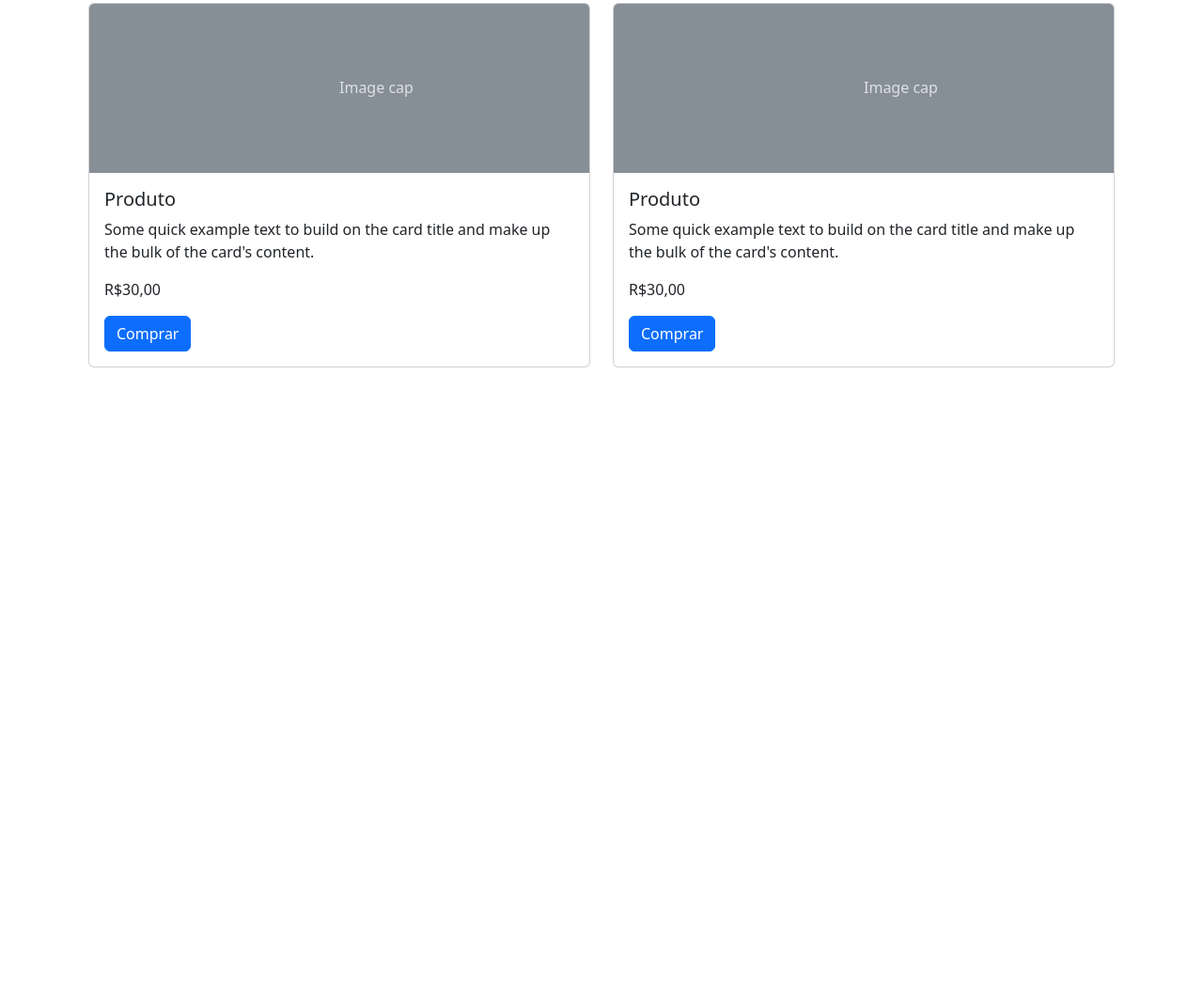
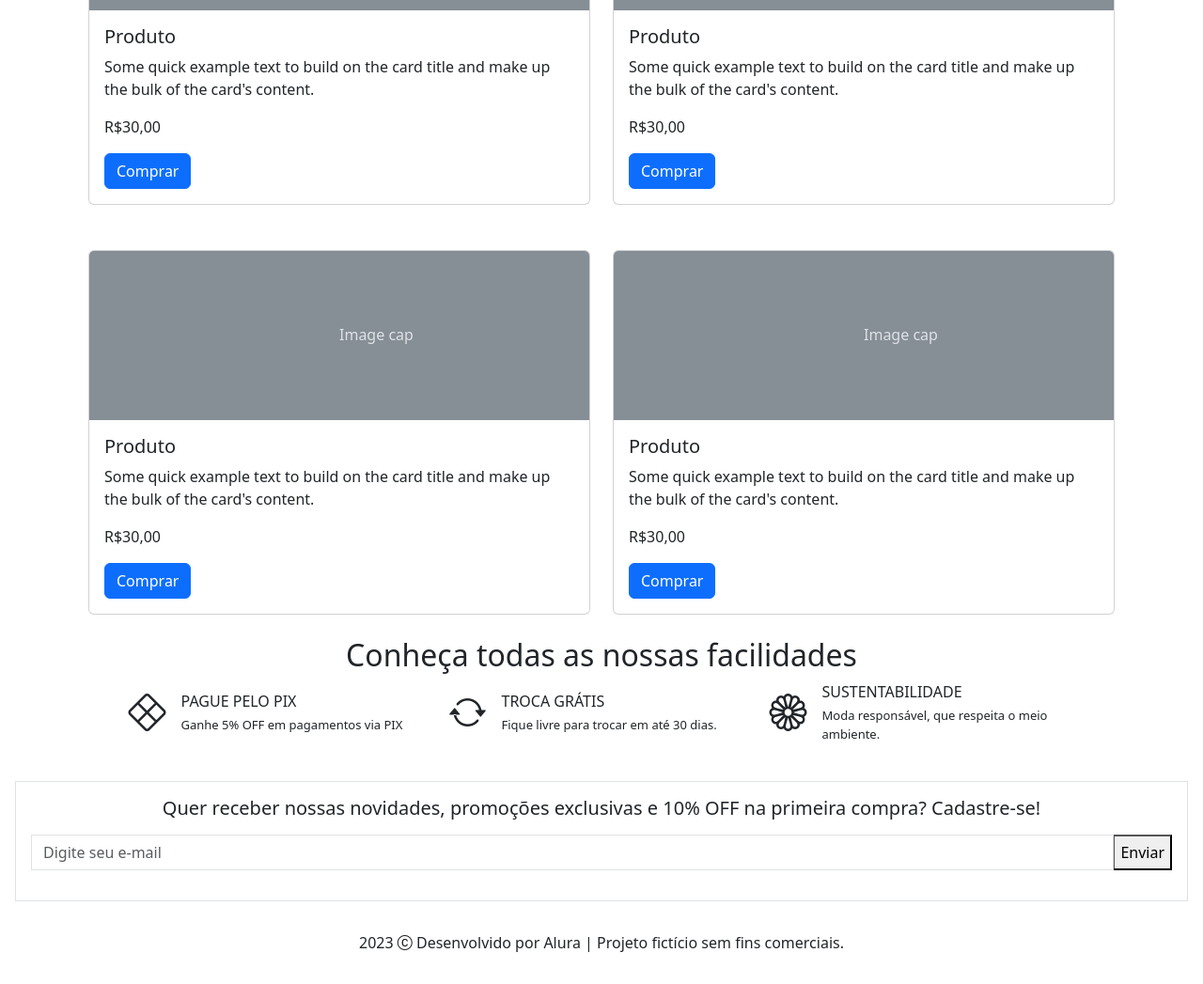
Before and after one commit to pedrooliveirape/meterora_1, a plain HTML site: page index.html in a window 1280 px wide. Shown: the part 1920-2967 px from the top of the page at 94% size. Before the commit the page ends 2335 px from the top, so only its background shows below. Drawn offline with nearby package versions, Linux system fonts and the light colour scheme.

Commit message:
WIREFRAME finalizado

```diff
--- a/index.html
+++ b/index.html
@@ -6,6 +6,8 @@
     <meta http-equiv="X-UA-Compatible" content="IE=edge">
     <meta name="viewport" content="width=device-width, initial-scale=1.0">
     <title>Meteora</title>
+    <link rel="stylesheet" href="styles.css">
+    <link rel="stylesheet" href="https://cdn.jsdelivr.net/npm/bootstrap-icons@1.10.5/font/bootstrap-icons.css">
     <link href="https://cdn.jsdelivr.net/npm/bootstrap@5.3.0/dist/css/bootstrap.min.css" rel="stylesheet"
         integrity="sha384-9ndCyUaIbzAi2FUVXJi0CjmCapSmO7SnpJef0486qhLnuZ2cdeRhO02iuK6FUUVM" crossorigin="anonymous">
 </head>
@@ -111,7 +113,7 @@
 
     <div class="container row mx-auto g-4">
 
-        <div class="col-6 col-md-4 col-xxl-2">
+        <div class="col-6  col-xxl-2">
             <div class="card">
                 <svg class="bd-placeholder-img card-img-top" width="100%" height="180"
                     xmlns="http://www.w3.org/2000/svg" role="img" aria-label="Placeholder: Image cap"
@@ -312,6 +314,50 @@
         </div>
     </div>
 
+    <section class="pb-4">
+
+        <h2 class="text-center">Conheça todas as nossas facilidades</h2>
+
+        <div class="d-flex flex-column flex-lg-row align-items-center justify-content-center gap-3 px-3">
+            <div class="divs-facilidades d-flex align-items-center">
+                <div><i class="bi bi-x-diamond fs-1"></i></div>
+                <div>
+                    <div class="ms-3 mb-1">PAGUE PELO PIX</div>
+                    <div class="texto-menor ms-3">Ganhe 5% OFF em pagamentos via PIX</div>
+                </div>
+            </div>
+            <div class="divs-facilidades d-flex align-items-center">
+                <div><i class="bi bi-arrow-repeat fs-1"></i></div>
+                <div>
+                    <div class="ms-3 mb-1">TROCA GRÁTIS</div>
+                    <div class="texto-menor ms-3">Fique livre para trocar em até 30 dias.</div>
+                </div>
+            </div>
+            <div class="divs-facilidades d-flex align-items-center">
+                <div><i class="bi bi-flower1 fs-1"></i></div>
+                <div>
+                    <div class="ms-3 mb-1">SUSTENTABILIDADE</div>
+                    <div class="texto-menor ms-3">Moda responsável, que respeita o meio ambiente.</div>
+                </div>
+            </div>
+        </div>
+
+    </section>
+
+    <form class="border border-secundary m-3 p-3 text-center">
+        <h5>Quer receber nossas novidades, promoções exclusivas e 10% OFF na primeira compra? Cadastre-se!</h5>
+
+        <div class="input-group my-3">
+            <input type="email" class="form-control border-secundary rounded-0" placeholder="Digite seu e-mail" aria-label="Digite seu e-mail"
+                aria-describedby="button-addon2" />
+            <button type="button" id="button-addon2">Enviar</button>
+        </div>
+    </form>
+
+    <footer class="text-center">
+        <p class="py-3">2023 <i class="bi bi-c-circle"></i> Desenvolvido por Alura | Projeto fictício sem fins comerciais.</p>
+    </footer>
+
     <script src="https://cdn.jsdelivr.net/npm/bootstrap@5.3.0/dist/js/bootstrap.bundle.min.js"
         integrity="sha384-geWF76RCwLtnZ8qwWowPQNguL3RmwHVBC9FhGdlKrxdiJJigb/j/68SIy3Te4Bkz"
         crossorigin="anonymous"></script>
--- /dev/null
+++ b/styles.css
@@ -0,0 +1,7 @@
+.texto-menor {
+    font-size: 13px;
+}
+
+.divs-facilidades {
+    width: 325px;
+}
```
